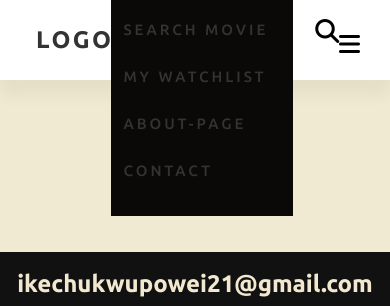
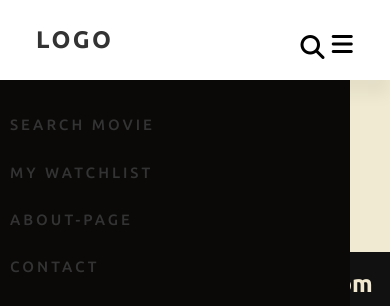
Before and after one commit to powei55/movie-watchlist, a website: page pages/search.html in a window 390 px wide. Both pictures are taken after a click on the element 336 px from the left and 40 px from the top of the page. Shown: the top 306 px of the page. Drawn offline with nearby package versions, Linux system fonts and the light colour scheme; a web font is replaced by a local one.

Commit message:
refractoring codes for navigation bar

```diff
--- a/styles/index.css
+++ b/styles/index.css
@@ -123,7 +123,7 @@ header ul li a:hover::before {
 }
 
 header .search {
-  position: relative;
+  /* position: relative; */
   display: flex;
   justify-content: center;
   align-items: center;
@@ -228,7 +228,7 @@ i {
   }
 
   header .navigation {
-    position: relative;
+    position: absolute;
     opacity: 0;
     left: 0;
     top: 0;
```
